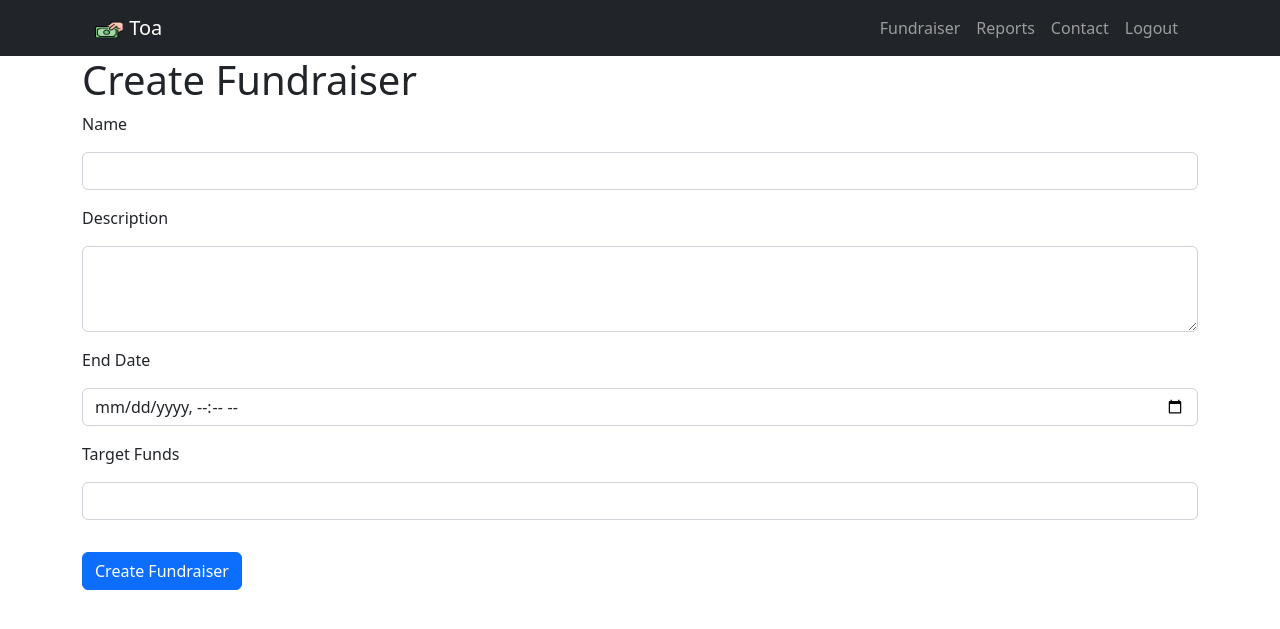
After one commit to Mur1thi/Nijenge, a Flask app: page /fundraiser in a window 1280 px wide. The commit adds this page. Shown: the top 629 px of the page. Run offline with Flask 3, Linux system fonts and the light colour scheme; a user stored in the database is signed in; parts of the project's set-up code (start-up, migrations or seed data) failed here and were passed over; some libraries are stand-ins or nearby versions.

Commit message:
Sun 24th Dec 2023 Fundraiser logic implemented

```diff
--- a/app.py
+++ b/app.py
@@ -3,8 +3,8 @@ from pathlib import Path
 from flask import Flask, render_template, redirect, url_for, request, session
 from flask_bootstrap import Bootstrap
 from flask_migrate import Migrate
-
-from models import User, error, Fundraiser, Contribution
+from flask import g
+from models import User, error, Fundraiser, login_required, has_active_fundraiser
 from werkzeug.security import generate_password_hash, check_password_hash
 from models import db
 
@@ -33,6 +33,17 @@ migrate = Migrate(app, db)
 @app.route('/')
 def index():
     return render_template('index.html')
+
+@app.route('/logout')
+def logout():
+    """Logs the user out by removing the user ID from the session."""
+
+    # Remove the user ID from the session
+    session.pop('user_id', None)  # Use pop() to avoid errors if key doesn't exist
+
+    # Redirect to the login page or another appropriate route
+    return redirect(url_for('index'))
+
 
 
 @app.route('/login', methods=['GET', 'POST'])
@@ -81,6 +92,48 @@ def register():
 
     return render_template('register.html')
 
+@app.route('/fundraiser', methods=['GET', 'POST'])
+@login_required  # Decorator to check for login status
+def fundraiser():
+    if has_active_fundraiser():
+        # Redirect to fundraiser_success page if user has an active fundraiser
+        user_fundraiser = Fundraiser.query.filter_by(user_id=g.user.id).first()
+        return redirect(url_for('fundraiser_success', fundraiser_id=user_fundraiser.id))
+    else:
+        return create_fundraiser()
+
+def create_fundraiser():
+    if request.method == 'POST':
+        name = request.form['name']
+        description = request.form['description']
+        end_date = request.form['end_date']
+        target_funds = request.form['target_funds']
+
+        try:
+            # Check if user already has an active fundraiser
+            user_fundraiser = Fundraiser.query.filter_by(user_id=g.user.id).first()
+            if user_fundraiser:
+                return error("You already have an active fundraiser. Please complete or cancel it before creating a new one.", 400)
+
+            # Create the new fundraiser
+            new_fundraiser = Fundraiser(
+                user_id=g.user.id,
+                name=name,
+                description=description,
+                end_date=end_date,
+                target_funds=target_funds
+            )
+            db.session.add(new_fundraiser)
+            db.session.commit()
+
+            return redirect(url_for('fundraiser_success', fundraiser_id=new_fundraiser.id))  # Redirect to success page
+
+        except Exception as e:
+            return error(str(e), 500)  # Handle any errors
+
+    # Render the form for GET requests
+    return render_template('fundraiser.html')
+
 
 if __name__ == '__main__':
     app.run(debug=True)
--- a/models.py
+++ b/models.py
@@ -1,7 +1,20 @@
-from flask import render_template
+from flask import render_template, session, redirect, url_for, g, request
 from flask_sqlalchemy import SQLAlchemy
 
 db = SQLAlchemy()
+
+from functools import wraps
+
+
+def login_required(func):
+    @wraps(func)
+    def decorated_function(*args, **kwargs):
+        if 'user_id' not in session:
+            return redirect(url_for('login'))
+        g.user = User.query.get(session['user_id'])  # Retrieve user information
+        return func(*args, **kwargs)
+
+    return decorated_function
 
 
 class User(db.Model):
@@ -12,9 +25,11 @@ class User(db.Model):
     def __repr__(self):
         return f'<User {self.username}>'
 
+
 # from https://github.com/jacebrowning/memegen#special-characters
 def error(message, code=400):
     """Render message as an apology to user."""
+
     def escape(s):
         """
         Escape special characters.
@@ -25,6 +40,7 @@ def error(message, code=400):
                          ("%", "~p"), ("#", "~h"), ("/", "~s"), ("\"", "''")]:
             s = s.replace(old, new)
         return s
+
     return render_template("error.html", top=code, bottom=escape(message)), code
 
 
@@ -33,11 +49,22 @@ class Fundraiser(db.Model):
     user_id = db.Column(db.Integer, db.ForeignKey('user.id'), nullable=False)
     name = db.Column(db.String, nullable=False)
     description = db.Column(db.String)
+    end_date = db.Column(db.DateTime, nullable=False)
+    target_funds = db.Column(db.Integer, nullable=False)
 
     user = db.relationship('User', backref=db.backref('fundraisers', lazy=True))
 
     def __repr__(self):
         return f'<Fundraiser {self.name}>'
+
+
+# Fundraiser checker function
+def has_active_fundraiser():
+    """Checks if the current user has an active fundraiser."""
+    if 'user_id' in session:  # Ensure user is logged in
+        user_fundraiser = Fundraiser.query.filter_by(user_id=session['user_id']).first()
+        return user_fundraiser is not None
+    return False
 
 
 class Contribution(db.Model):
--- /dev/null
+++ b/templates/fundraiser.html
@@ -0,0 +1,39 @@
+{% extends "layout.html" %}
+
+{% block title %}Create Fundraiser{% endblock %}
+
+{% block content %}
+
+<div class="container">
+
+  <h1>Create Fundraiser</h1>
+
+  <form method="POST" action="/fundraiser" class="text-left">
+
+    <div class="form-group">
+      <label for="name">Name</label>
+      <input type="text" class="form-control" id="name" name="name" required>
+    </div>
+
+    <div class="form-group">
+      <label for="description">Description</label>
+      <textarea class="form-control" id="description" name="description" rows="3"></textarea>
+    </div>
+
+    <div class="form-group">
+      <label for="end_date">End Date</label>
+      <input type="datetime-local" class="form-control" id="end_date" name="end_date" required>
+    </div>
+
+    <div class="form-group">
+      <label for="target_funds">Target Funds</label>
+      <input type="number" class="form-control" id="target_funds" name="target_funds" required>
+    </div>
+
+    <button type="submit" class="btn btn-primary">Create Fundraiser</button>
+
+  </form>
+
+</div>
+
+{% endblock %}
--- a/templates/layout.html
+++ b/templates/layout.html
@@ -11,8 +11,9 @@
       {% if session.user_id %}
     <div class="collapse navbar-collapse" id="navbarNav">
       <ul class="navbar-nav ms-auto">
-        <li class="nav-item"><a class="nav-link" href="#about">About</a></li>
-        <li class="nav-item"><a class="nav-link" href="#services">Services</a></li>
+        <li class="nav-item"><a class="nav-link" href="/fundraiser">Fundraiser</a></li>
+        <li class="nav-item"><a class="nav-link" href="/report">Reports</a></li>
+          <li class="nav-item"><a class="nav-link" href="#contact">Contact</a></li>
         <li class="nav-item"><a class="nav-link" href="/logout">Logout</a></li>
       </ul>
     </div>
```
Also changed, not shown: templates/fundraiser_success.html (added, +36 -0 lines), 1 other file.
